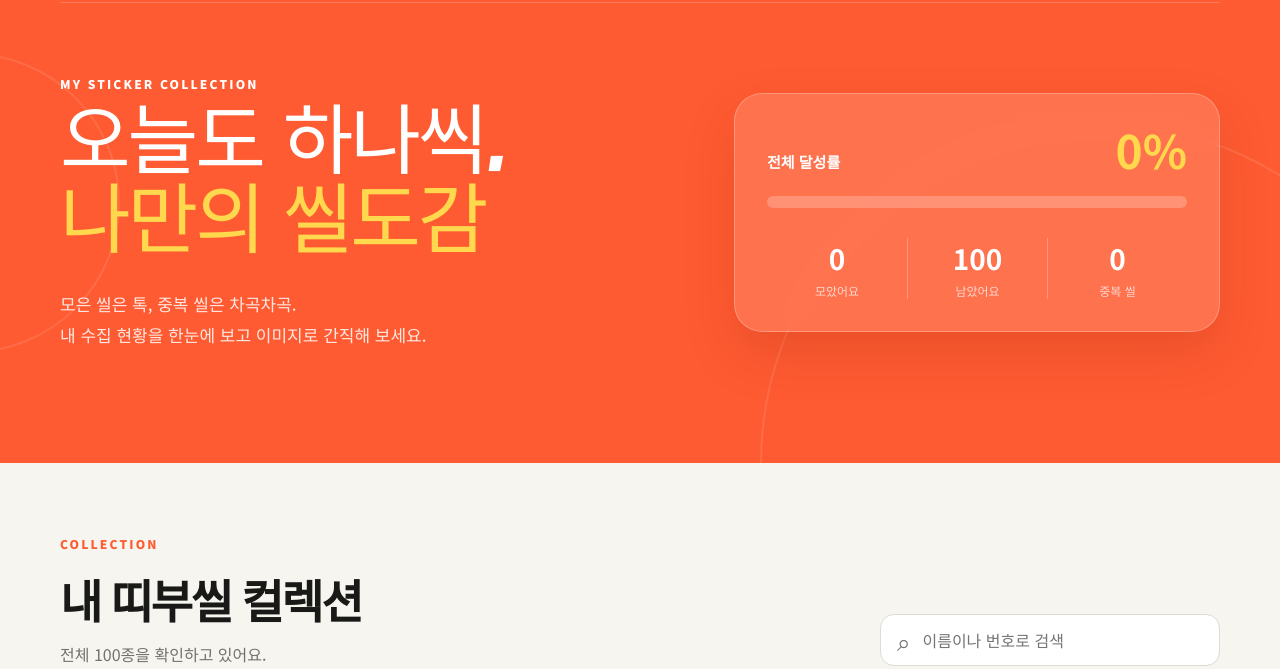
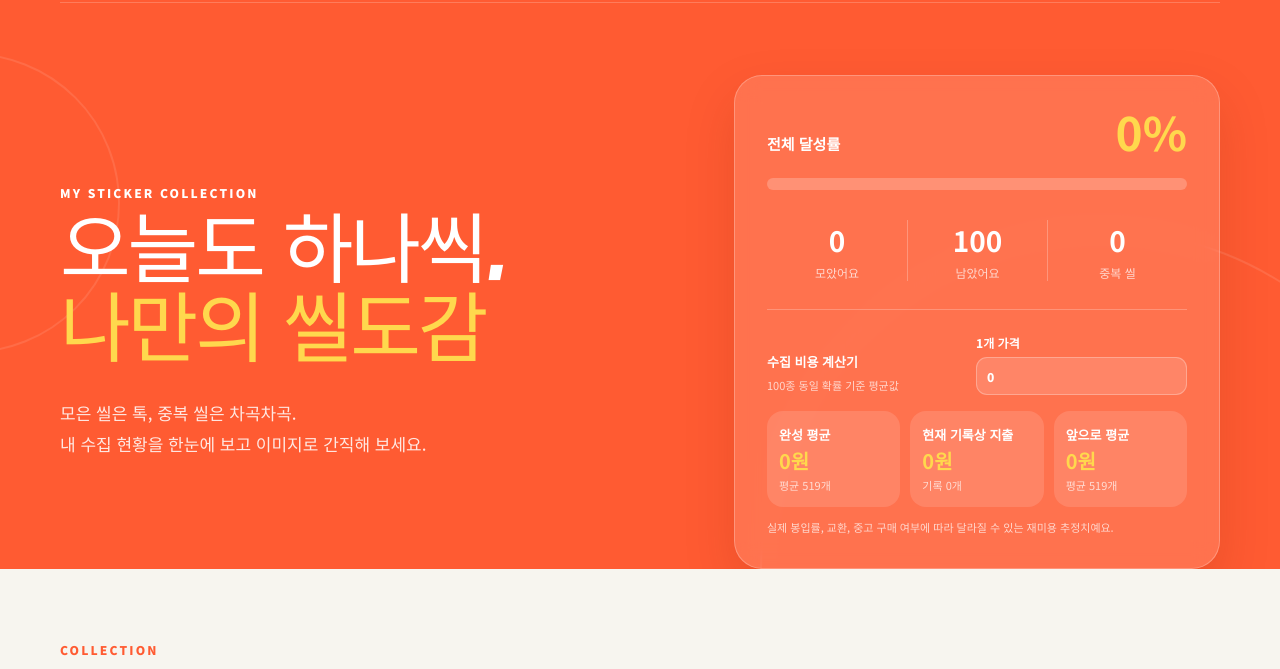
Before and after one commit to msmsm0320/seal-book, a plain HTML site: page index.html in a window 1280 px wide. Shown: the part 77-746 px from the top of the page. Drawn offline with Linux system fonts and the light colour scheme.

Commit message:
Add collection cost estimates

```diff
--- a/app.js
+++ b/app.js
@@ -40,11 +40,14 @@ const pokemon = [
 }));
 
 const STORAGE_KEY = "seal-book-collection-v1";
+const PACK_PRICE_KEY = "seal-book-pack-price-v1";
+const DEFAULT_PACK_PRICE = 2000;
 const state = {
   counts: Object.fromEntries(pokemon.map(({ id }) => [id, 0])),
   filter: "all",
   search: "",
   sort: "number",
+  packPrice: DEFAULT_PACK_PRICE,
 };
 
 const elements = {
@@ -59,6 +62,14 @@ const elements = {
   owned: document.querySelector("#ownedStat"),
   missing: document.querySelector("#missingStat"),
   duplicate: document.querySelector("#duplicateStat"),
+  packPriceInput: document.querySelector("#packPriceInput"),
+  expectedTotalCost: document.querySelector("#expectedTotalCost"),
+  expectedTotalPacks: document.querySelector("#expectedTotalPacks"),
+  spentCost: document.querySelector("#spentCost"),
+  spentPacks: document.querySelector("#spentPacks"),
+  remainingCost: document.querySelector("#remainingCost"),
+  remainingPacks: document.querySelector("#remainingPacks"),
+  costNote: document.querySelector("#costNote"),
   summary: document.querySelector("#resultSummary"),
   shareButton: document.querySelector("#shareButton"),
   shareDialog: document.querySelector("#shareDialog"),
@@ -169,6 +180,22 @@ function getCollectionStats(counts) {
     missing: pokemon.length - owned,
     duplicates,
   };
+}
+
+function harmonicNumber(count) {
+  let total = 0;
+  for (let index = 1; index <= count; index += 1) {
+    total += 1 / index;
+  }
+  return total;
+}
+
+function formatWon(value) {
+  return `${Math.round(value).toLocaleString("ko-KR")}원`;
+}
+
+function formatPacks(value) {
+  return `${Math.ceil(value).toLocaleString("ko-KR")}개`;
 }
 
 function getChangedPokemon(nextCounts) {
@@ -368,17 +395,27 @@ function loadCollection() {
 
   try {
     const saved = JSON.parse(localStorage.getItem(STORAGE_KEY));
-    if (!saved) return;
-    pokemon.forEach(({ id }) => {
-      state.counts[id] = Math.max(0, Number(saved[id]) || 0);
-    });
+    if (saved) {
+      pokemon.forEach(({ id }) => {
+        state.counts[id] = Math.max(0, Number(saved[id]) || 0);
+      });
+    }
   } catch (error) {
     console.warn("저장된 데이터를 읽지 못했습니다.", error);
+  }
+
+  const savedPackPrice = Number(localStorage.getItem(PACK_PRICE_KEY));
+  if (Number.isFinite(savedPackPrice) && savedPackPrice >= 0) {
+    state.packPrice = savedPackPrice;
   }
 }
 
 function saveCollection() {
   localStorage.setItem(STORAGE_KEY, JSON.stringify(state.counts));
+}
+
+function savePackPrice() {
+  localStorage.setItem(PACK_PRICE_KEY, String(state.packPrice));
 }
 
 function getVisiblePokemon() {
@@ -457,13 +494,32 @@ function renderStats() {
   const counts = Object.values(state.counts);
   const owned = counts.filter((count) => count > 0).length;
   const duplicates = counts.reduce((sum, count) => sum + Math.max(0, count - 1), 0);
+  const totalPacks = counts.reduce((sum, count) => sum + count, 0);
   const percent = Math.round((owned / pokemon.length) * 100);
+  const fullExpectedPacks = pokemon.length * harmonicNumber(pokemon.length);
+  const remainingExpectedPacks =
+    owned >= pokemon.length
+      ? 0
+      : pokemon.length * (harmonicNumber(pokemon.length) - harmonicNumber(owned));
+  const price = Math.max(0, Number(state.packPrice) || 0);
 
   elements.owned.textContent = owned;
   elements.missing.textContent = pokemon.length - owned;
   elements.duplicate.textContent = duplicates;
   elements.progressPercent.textContent = `${percent}%`;
   elements.progressFill.style.width = `${percent}%`;
+  elements.packPriceInput.value = String(price);
+  elements.expectedTotalCost.textContent = formatWon(fullExpectedPacks * price);
+  elements.expectedTotalPacks.textContent = `평균 ${formatPacks(fullExpectedPacks)}`;
+  elements.spentCost.textContent = formatWon(totalPacks * price);
+  elements.spentPacks.textContent = `기록 ${totalPacks.toLocaleString("ko-KR")}개`;
+  elements.remainingCost.textContent = formatWon(remainingExpectedPacks * price);
+  elements.remainingPacks.textContent =
+    owned >= pokemon.length ? "컴플리트!" : `평균 ${formatPacks(remainingExpectedPacks)}`;
+  elements.costNote.textContent =
+    owned >= pokemon.length
+      ? "축하해요. 계산상 앞으로 필요한 평균 비용은 0원이에요."
+      : "실제 봉입률, 교환, 중고 구매 여부에 따라 달라질 수 있는 재미용 추정치예요.";
 }
 
 function render() {
@@ -880,6 +936,12 @@ elements.sort.addEventListener("change", (event) => {
   renderCards();
 });
 
+elements.packPriceInput.addEventListener("input", (event) => {
+  state.packPrice = Math.max(0, Number(event.target.value) || 0);
+  savePackPrice();
+  renderStats();
+});
+
 elements.shareButton.addEventListener("click", async () => {
   elements.shareDialog.showModal();
   elements.saveImageButton.disabled = true;
--- a/index.html
+++ b/index.html
@@ -53,6 +53,43 @@
             <div><strong id="ownedStat">0</strong><span>모았어요</span></div>
             <div><strong id="missingStat">100</strong><span>남았어요</span></div>
             <div><strong id="duplicateStat">0</strong><span>중복 씰</span></div>
+          </div>
+          <div class="cost-card" aria-label="수집 비용 계산기">
+            <div class="cost-header">
+              <div>
+                <span>수집 비용 계산기</span>
+                <small>100종 동일 확률 기준 평균값</small>
+              </div>
+              <label>
+                1개 가격
+                <input
+                  id="packPriceInput"
+                  type="number"
+                  min="0"
+                  step="100"
+                  inputmode="numeric"
+                  value="2000"
+                />
+              </label>
+            </div>
+            <div class="cost-grid">
+              <div>
+                <span>완성 평균</span>
+                <strong id="expectedTotalCost">0원</strong>
+                <small id="expectedTotalPacks">평균 0개</small>
+              </div>
+              <div>
+                <span>현재 기록상 지출</span>
+                <strong id="spentCost">0원</strong>
+                <small id="spentPacks">기록 0개</small>
+              </div>
+              <div>
+                <span>앞으로 평균</span>
+                <strong id="remainingCost">0원</strong>
+                <small id="remainingPacks">평균 0개</small>
+              </div>
+            </div>
+            <p id="costNote">확률이 균등하다고 가정한 재미용 추정치예요.</p>
           </div>
         </div>
       </div>
--- a/styles.css
+++ b/styles.css
@@ -219,6 +219,87 @@ h1 em {
   margin-top: 4px;
   color: rgba(255, 255, 255, 0.72);
   font-size: 12px;
+}
+
+.cost-card {
+  margin-top: 28px;
+  padding-top: 24px;
+  border-top: 1px solid rgba(255, 255, 255, 0.24);
+}
+
+.cost-header {
+  display: flex;
+  gap: 16px;
+  align-items: flex-end;
+  justify-content: space-between;
+}
+
+.cost-header span,
+.cost-grid span {
+  display: block;
+  font-size: 13px;
+  font-weight: 900;
+}
+
+.cost-header small,
+.cost-grid small,
+.cost-card p {
+  color: rgba(255, 255, 255, 0.72);
+  font-size: 11px;
+}
+
+.cost-header label {
+  display: grid;
+  gap: 6px;
+  min-width: 132px;
+  font-size: 12px;
+  font-weight: 800;
+}
+
+.cost-header input {
+  width: 100%;
+  min-height: 38px;
+  border: 1px solid rgba(255, 255, 255, 0.28);
+  border-radius: 11px;
+  padding: 0 10px;
+  background: rgba(255, 255, 255, 0.14);
+  color: var(--white);
+  font-weight: 900;
+}
+
+.cost-header input:focus {
+  outline: 3px solid rgba(255, 216, 77, 0.24);
+}
+
+.cost-grid {
+  display: grid;
+  grid-template-columns: repeat(3, 1fr);
+  gap: 10px;
+  margin-top: 16px;
+}
+
+.cost-grid > div {
+  padding: 14px 12px;
+  border-radius: 16px;
+  background: rgba(255, 255, 255, 0.13);
+}
+
+.cost-grid strong {
+  display: block;
+  margin-top: 6px;
+  color: var(--yellow);
+  font-size: 20px;
+  line-height: 1.1;
+}
+
+.cost-grid small {
+  display: block;
+  margin-top: 5px;
+}
+
+.cost-card p {
+  margin: 12px 0 0;
+  line-height: 1.5;
 }
 
 .hero-shape {
@@ -877,6 +958,19 @@ dialog::backdrop {
     padding: 25px 20px;
   }
 
+  .cost-header {
+    align-items: stretch;
+    flex-direction: column;
+  }
+
+  .cost-header label {
+    min-width: 0;
+  }
+
+  .cost-grid {
+    grid-template-columns: 1fr;
+  }
+
   .main-content {
     padding-top: 55px;
   }
```
Also changed, not shown: README.md.
